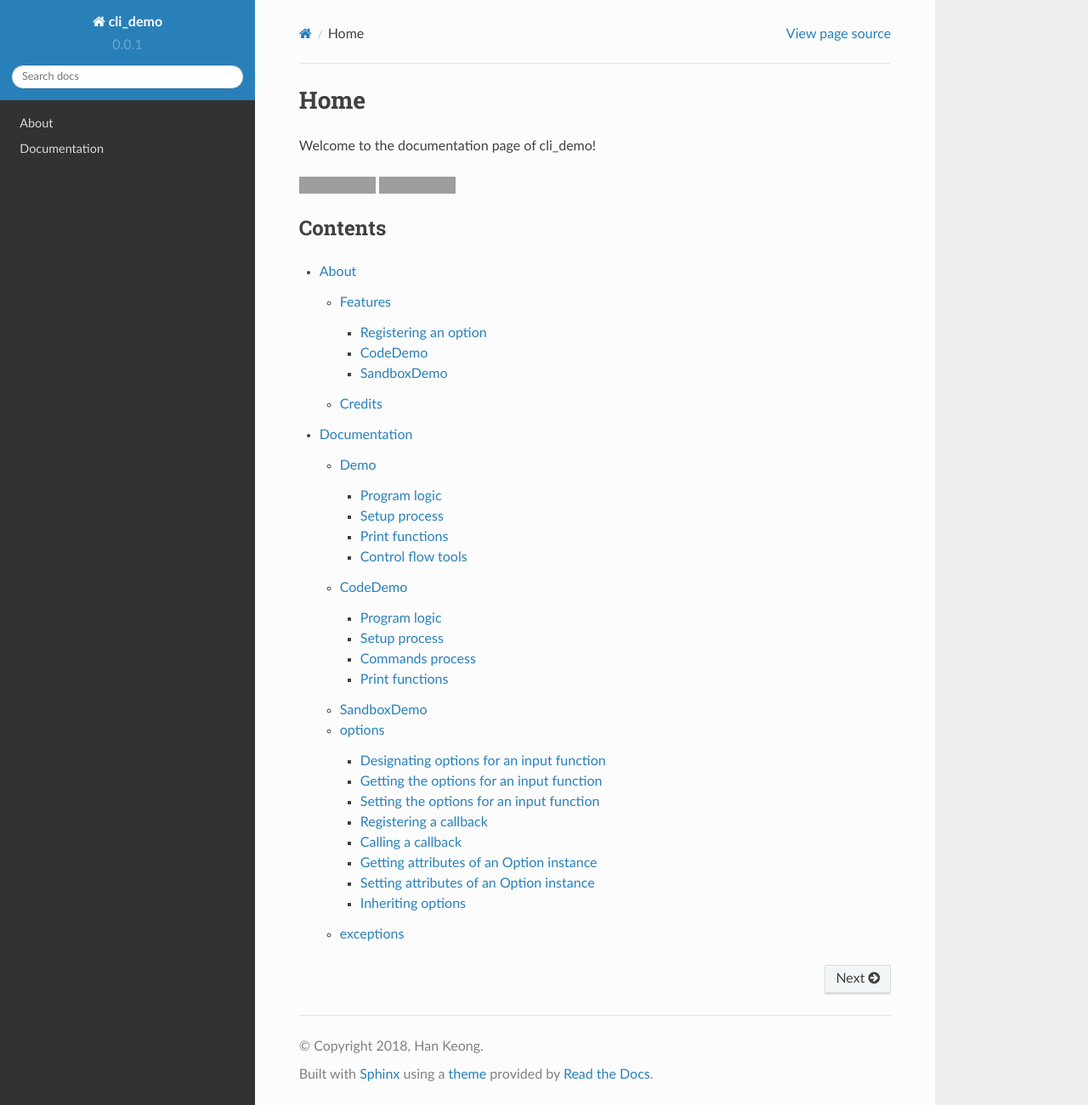
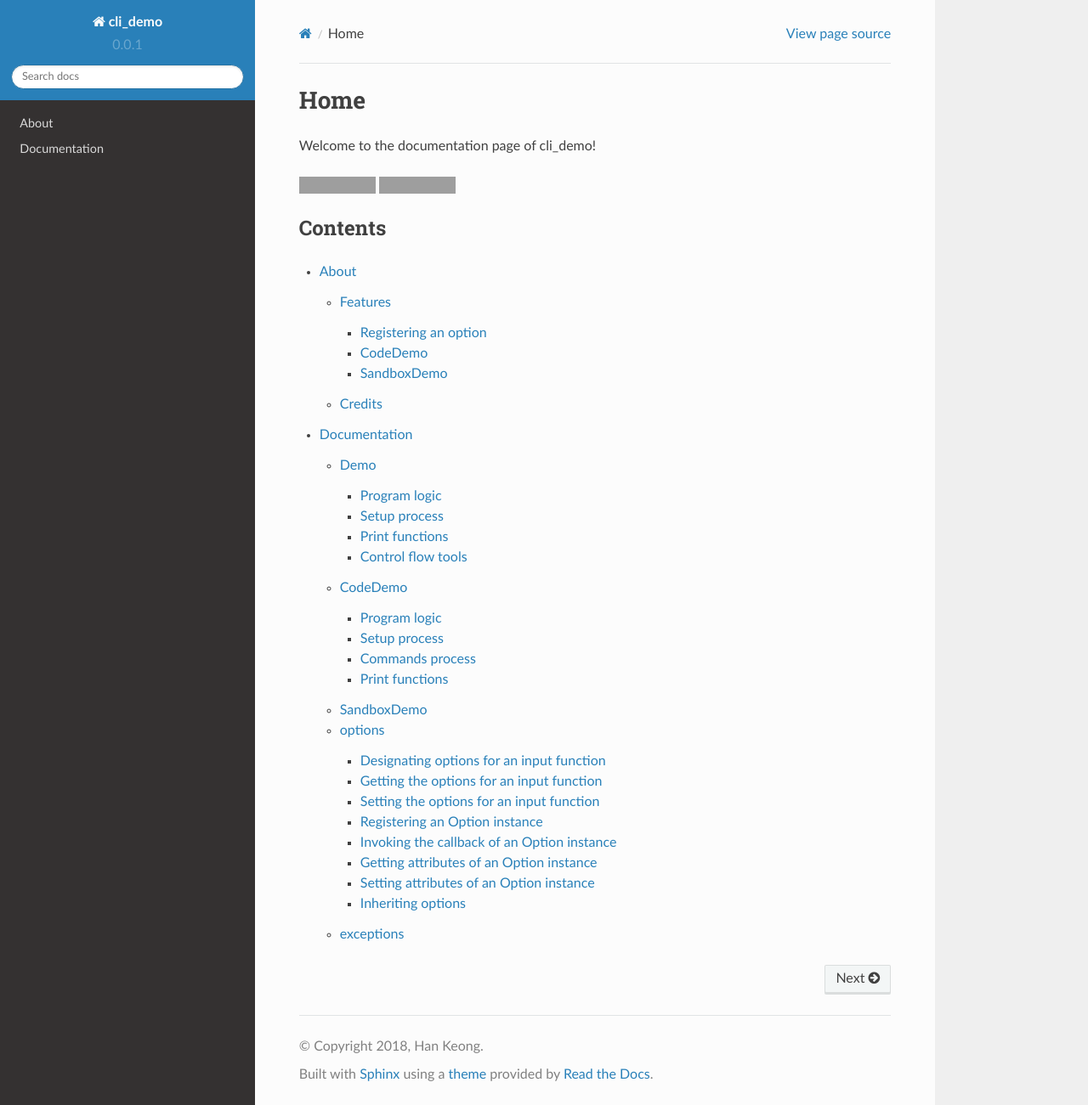
Before and after one commit to david-xhk/cli_demo, a Sphinx documentation site: the page built from docs/index.rst, in a window 1280 px wide and 1301 px high. Shown: the whole window at 85% size. Built offline with Sphinx 7.4.7 and the Read the Docs theme 2.0.0, drawn with Linux system fonts in a browser that asks for light colours; grey boxes are pictures that could not be loaded.

```diff
--- a/docs/docs.rst
+++ b/docs/docs.rst
@@ -103,14 +103,14 @@
 
 .. automethod:: cli_demo.options.DemoOptions.insert
 
-Registering a callback
-----------------------
+Registering an Option instance
+------------------------------
 .. automethod:: cli_demo.options.DemoOptions.register
 
 .. autoclass:: cli_demo.options.Option
 
-Calling a callback
-------------------
+Invoking the callback of an Option instance
+-------------------------------------------
 .. autoclass:: cli_demo.options.DemoOptions.call
 
 .. autoclass:: cli_demo.options.Option.call
```
